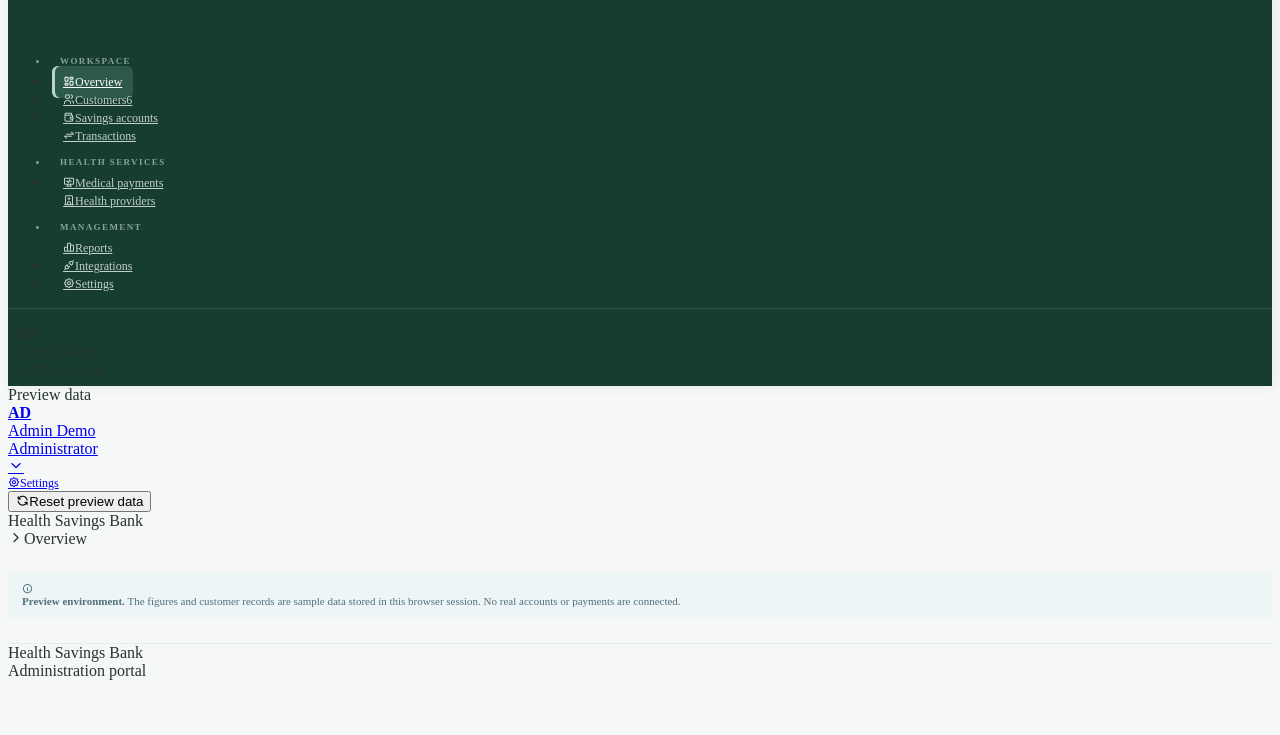
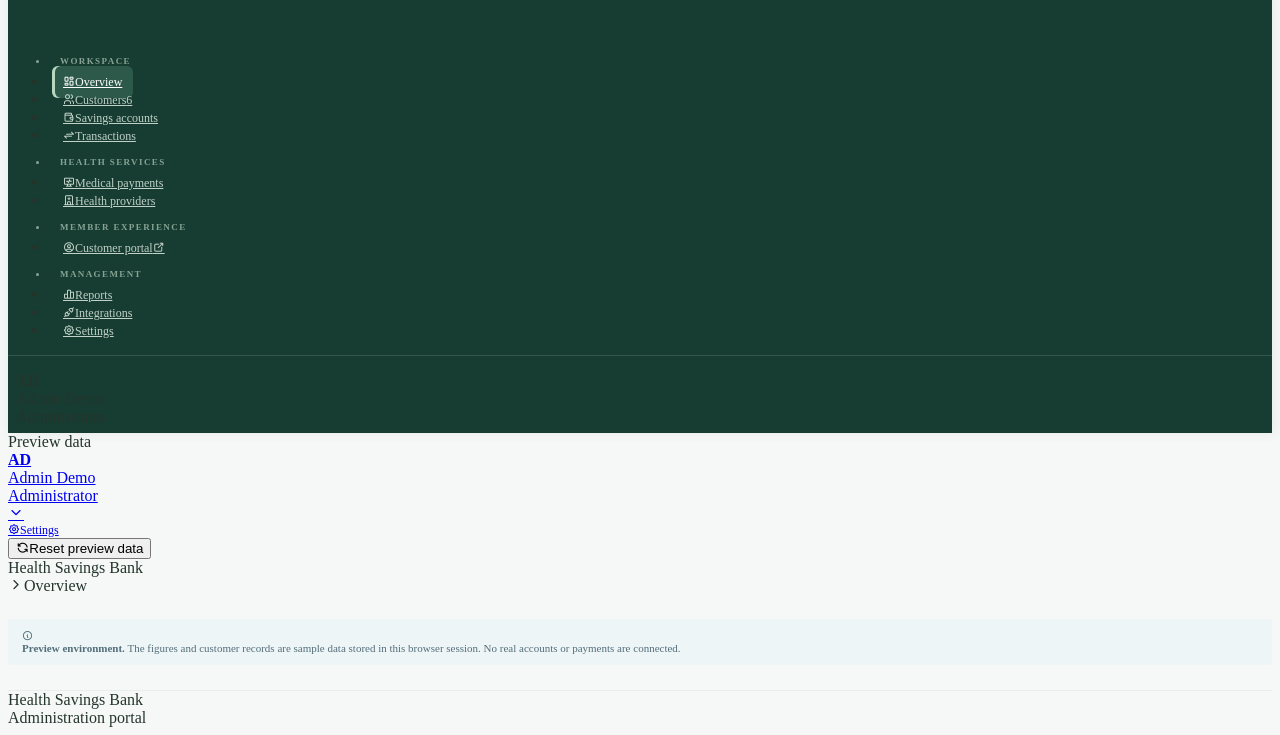
Before and after one commit to mpumelelo810/health-saving-banking-systems, a plain HTML site: page index.html in a window 1280 px wide. Shown: the part 103-838 px from the top of the page. Before the commit the page ends 800 px from the top, so only its background shows below. Drawn offline with nearby package versions, Linux system fonts and the light colour scheme.

Commit message:
Add customer portal link to administration navigation

```diff
--- a/index.html
+++ b/index.html
@@ -33,6 +33,8 @@
             <li class="nav-item nav-section mt-4">HEALTH SERVICES</li>
             <li class="nav-item"><a class="nav-link" href="#" data-page="medical"><span class="nav-link-icon"><i class="ti ti-heart-rate-monitor"></i></span><span class="nav-link-title">Medical payments</span></a></li>
             <li class="nav-item"><a class="nav-link" href="#" data-page="providers"><span class="nav-link-icon"><i class="ti ti-building-hospital"></i></span><span class="nav-link-title">Health providers</span></a></li>
+            <li class="nav-item nav-section mt-4">MEMBER EXPERIENCE</li>
+            <li class="nav-item"><a class="nav-link" href="customer.html"><span class="nav-link-icon"><i class="ti ti-user-circle"></i></span><span class="nav-link-title">Customer portal</span><i class="ti ti-external-link ms-auto"></i></a></li>
             <li class="nav-item nav-section mt-4">MANAGEMENT</li>
             <li class="nav-item"><a class="nav-link" href="#" data-page="reports"><span class="nav-link-icon"><i class="ti ti-chart-bar"></i></span><span class="nav-link-title">Reports</span></a></li>
             <li class="nav-item"><a class="nav-link" href="#" data-page="integrations"><span class="nav-link-icon"><i class="ti ti-plug-connected"></i></span><span class="nav-link-title">Integrations</span></a></li>
```
